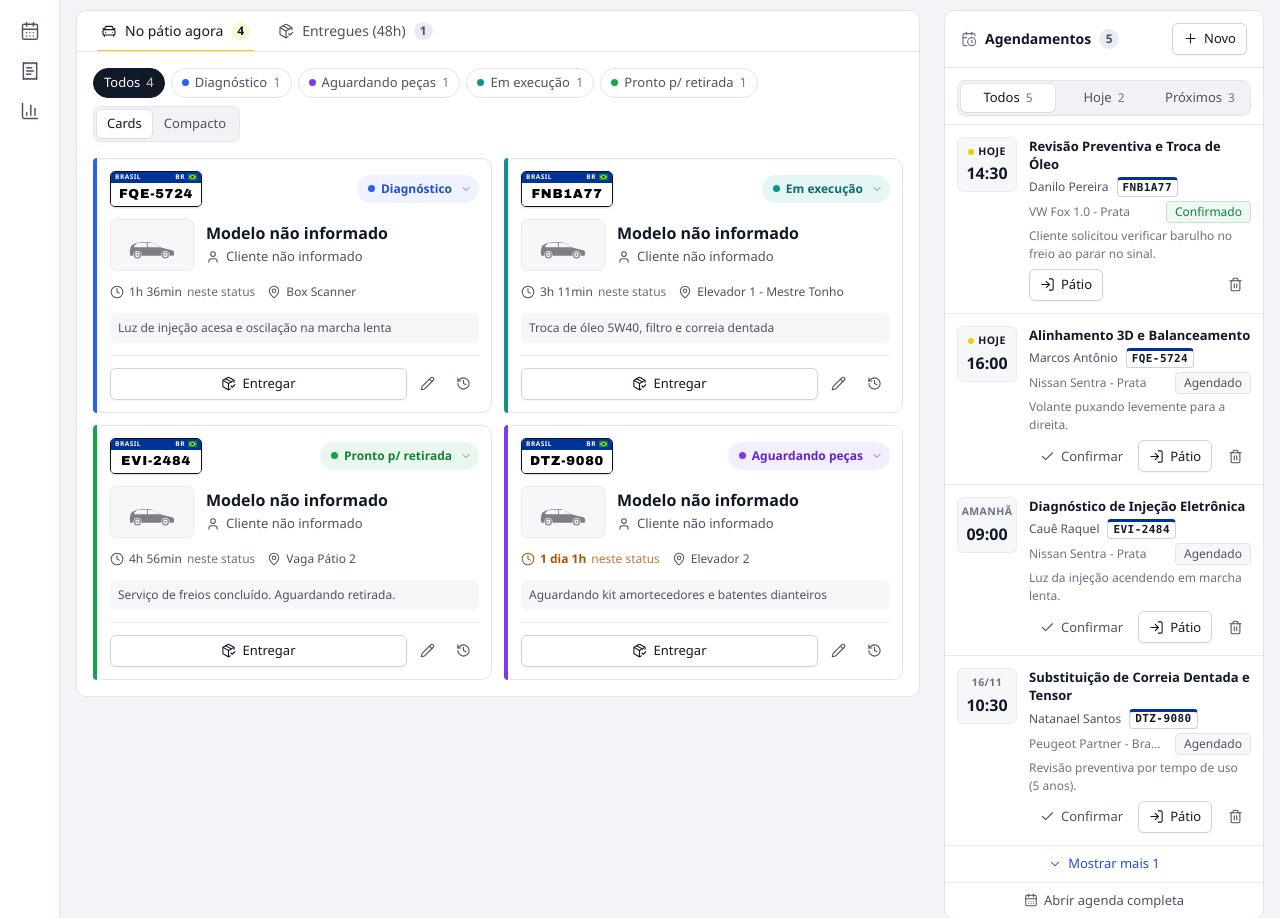
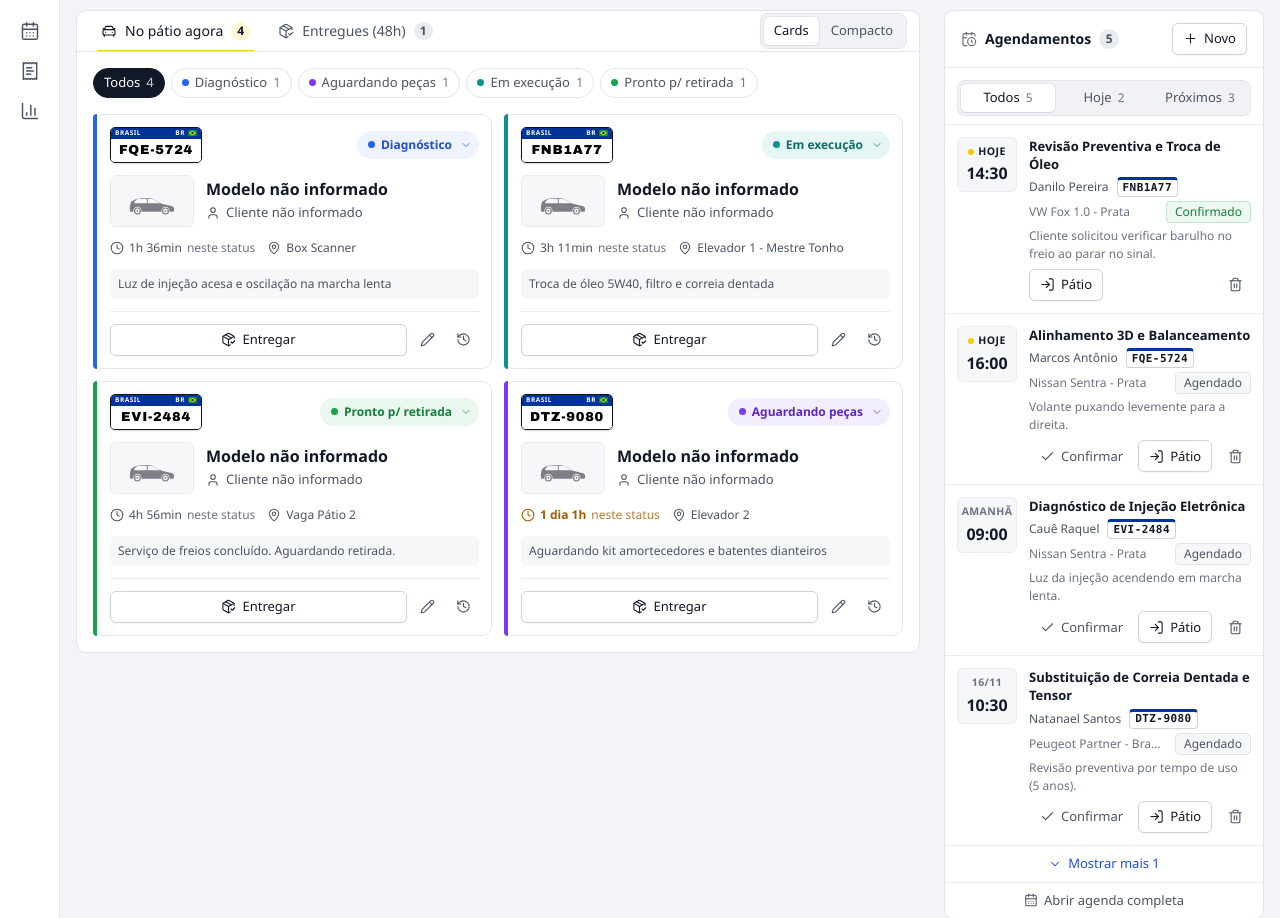
Before and after one commit to BrenoSGTO/app-mecatronicar, a Flask app: page / in a window 1280 px wide. Shown: the part 136-1054 px from the top of the page. Run offline with Flask 3, Linux system fonts and the light colour scheme; data comes from the database, SQL or seed files in the repository; data that the repository does not hold is empty.

Commit message:
style(inicio): densidade no cabecalho, link do Painel TV alinhado
Co-Authored-By: Claude Sonnet 5.5 <noreply@anthropic.com>

```diff
--- a/static/css/views/inicio.css
+++ b/static/css/views/inicio.css
@@ -31,7 +31,15 @@
 }
 
 .inicio-patio-head {
+    display: flex;
+    align-items: center;
+    justify-content: space-between;
+    gap: var(--space-3);
     padding: 0 var(--space-3);
+}
+
+.inicio-patio-head .segmented[hidden] {
+    display: none;
 }
 
 .inicio-patio-head .tabs {
@@ -57,10 +65,6 @@
 .patio-toolbar .filter-pills {
     flex: 1 1 auto;
     min-width: 0;
-}
-
-.patio-toolbar .segmented {
-    flex: none;
 }
 
 /* ---------- Grade de cards ---------- */
@@ -671,3 +675,10 @@
     min-width: 0;
     font-size: var(--text-sm);
 }
+
+.patio-manager-list .link-button {
+    display: inline-flex;
+    align-items: center;
+    gap: 4px;
+    white-space: nowrap;
+}
--- a/static/js/views/inicio.js
+++ b/static/js/views/inicio.js
@@ -175,11 +175,11 @@ function mount(el) {
                             ${icon('package-check', 16)} Entregues (48h) <span class="badge" data-count="delivered">0</span>
                         </button>
                     </div>
+                    <div class="segmented" role="group" aria-label="Densidade dos cards" data-field="density"></div>
                 </div>
                 <div class="inicio-patio-body" id="patio-panel" role="tabpanel">
                     <div class="patio-toolbar" data-field="toolbar">
                         <div class="filter-pills" data-field="filters" role="group" aria-label="Filtrar por status"></div>
-                        <div class="segmented" role="group" aria-label="Densidade dos cards" data-field="density"></div>
                     </div>
                     <p class="text-sm text-muted" data-field="delivered-hint" hidden>
                         Carros entregues saem da visão principal e ficam aqui por 48 horas para consulta rápida.
@@ -265,6 +265,7 @@ function renderPatio() {
     const skeleton = $('[data-field="skeleton"]', root);
     const empty = $('[data-field="empty"]', root);
     toolbar.hidden = ui.tab !== 'active' || !active.length;
+    $('[data-field="density"]', root).hidden = ui.tab !== 'active' || !active.length;
     hint.hidden = ui.tab !== 'delivered';
 
     if (!patio) {
@@ -272,6 +273,7 @@ function renderPatio() {
         grid.hidden = true;
         empty.hidden = true;
         toolbar.hidden = true;
+        $('[data-field="density"]', root).hidden = true;
         return;
     }
     skeleton.hidden = true;
```
